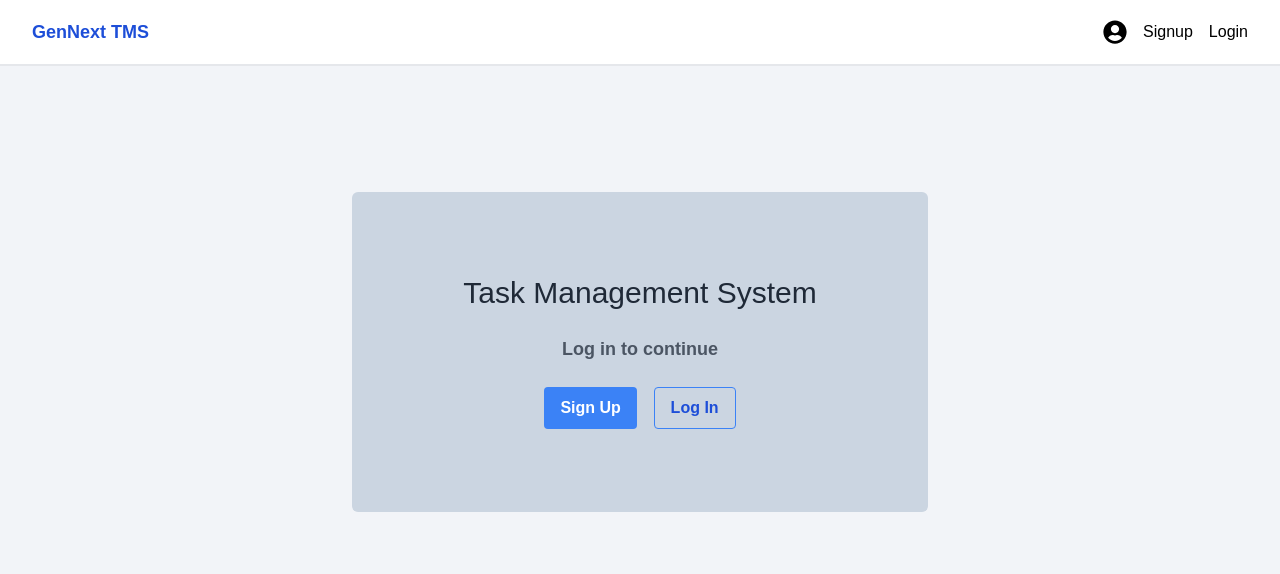
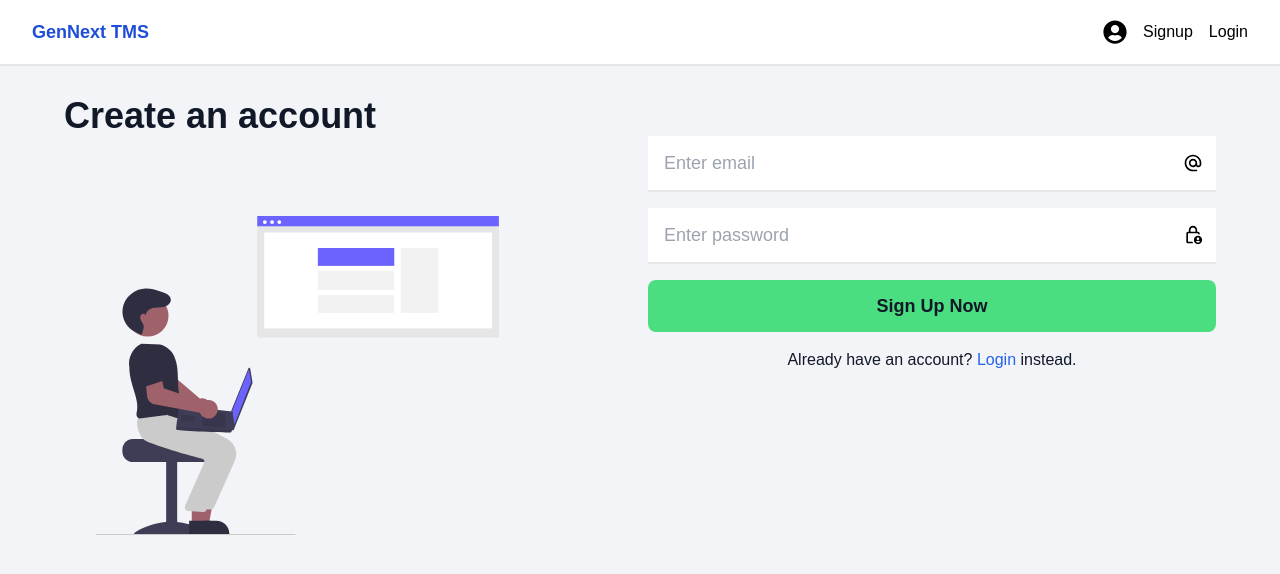
Before and after one commit to akash02-das/task-management-system, a React (Vite) app: page /signup in a window 1280 px wide. Shown: the top 574 px of the page. Built offline with nearby package versions, Linux system fonts and the light colour scheme.

Commit message:
implement signup feature with json-server

```diff
--- /dev/null
+++ b/db.json
@@ -0,0 +1,9 @@
+{
+  "users": [
+    {
+      "email": "akash@example.com",
+      "password": "11111111",
+      "id": 1
+    }
+  ]
+}
--- a/src/components/App.jsx
+++ b/src/components/App.jsx
@@ -1,12 +1,35 @@
+import { Route, BrowserRouter as Router, Routes } from 'react-router-dom';
+import { ToastContainer } from 'react-toastify';
+import 'react-toastify/dist/ReactToastify.css';
+
 import Home from '../pages/Home';
+import Login from '../pages/Login';
+import SignUp from '../pages/SignUp';
 import Layout from './Layout';
 
 function App() {
   return (
     <div className='bg-bodyBackground font-appFont min-h-screen'>
-      <Layout>
-        <Home />
-      </Layout>
+      <Router>
+        <Layout>
+          <Routes>
+            <Route path='/' element={<Home />} />
+            <Route path='/signup' element={<SignUp />} />
+            <Route path='/login' element={<Login />} />
+          </Routes>
+        </Layout>
+      </Router>
+
+      <ToastContainer
+        position='bottom-center'
+        autoClose={5000}
+        hideProgressBar={false}
+        newestOnTop={true}
+        closeOnClick
+        pauseOnFocusLoss
+        pauseOnHover
+        theme='light'
+      />
     </div>
   );
 }
--- a/src/components/Button.jsx
+++ b/src/components/Button.jsx
@@ -1,7 +1,7 @@
 const Button = ({ children, width, ...rest }) => {
   return (
     <button
-      className={`${width} bg-green-400 hover:bg-gray-800 text-gray-900 hover:text-white py-3 px-5 font-semibold text-lg flex justify-center items-center rounded-lg border-none cursor-pointer`}
+      className={`${width} bg-green-400 hover:bg-gray-800 text-gray-900 hover:text-white py-3 px-5 my-4 font-semibold text-lg flex justify-center items-center rounded-lg border-none cursor-pointer`}
       {...rest}
     >
       {children}
--- a/src/components/TextInput.jsx
+++ b/src/components/TextInput.jsx
@@ -1,6 +1,11 @@
-const TextInput = ({ icon, ...rest }) => {
+const TextInput = ({ icon, errors, touched, ...rest }) => {
   return (
-    <div className='w-full h-14 bg-white flex items-center rounded-sm border-solid border-b-2 border-gray-200 p-1 mb-4'>
+    <>
+      <div
+        className={`w-full h-14 bg-white flex items-center rounded-sm border-solid border-b-2 border-gray-200 p-1 ${
+          errors ? 'mb-1' : 'mb-4'
+        }`}
+      >
         <input
           {...rest}
           className='border-none outline-none w-full h-full py-1 px-3 bg-white text-lg font-medium'
@@ -9,6 +14,11 @@ const TextInput = ({ icon, ...rest }) => {
           {icon}
         </span>
       </div>
+
+      {errors && touched ? (
+        <p className='text-red-500 text-sm mb-4'>{errors}</p>
+      ) : null}
+    </>
   );
 };
 
--- a/src/components/auth/LoginForm.jsx
+++ b/src/components/auth/LoginForm.jsx
@@ -1,4 +1,6 @@
 import { MdOutlineAlternateEmail, MdOutlineLockPerson } from 'react-icons/md';
+import { Link } from 'react-router-dom';
+
 import Button from '../Button';
 import TextInput from '../TextInput';
 
@@ -20,7 +22,11 @@ const LoginForm = () => {
       </Button>
 
       <div className='text-center mt-4 text-gray-900'>
-        {`Don't have an account?`} SignUp instead.
+        {`Don't have an account?`}{' '}
+        <Link to='/signup' className='text-blue-600'>
+          SignUp
+        </Link>{' '}
+        instead.
       </div>
     </form>
   );
--- a/src/components/auth/SignUpForm.jsx
+++ b/src/components/auth/SignUpForm.jsx
@@ -1,26 +1,78 @@
+import axios from 'axios';
+import { useFormik } from 'formik';
 import { MdOutlineAlternateEmail, MdOutlineLockPerson } from 'react-icons/md';
+import { Link, useNavigate } from 'react-router-dom';
+import { toast } from 'react-toastify';
+
+import { signUpSchema } from '../../schemas';
 import Button from '../Button';
 import TextInput from '../TextInput';
 
 const SignUpForm = () => {
+  const navigate = useNavigate();
+
+  const initialValues = {
+    email: '',
+    password: '',
+  };
+
+  const { values, errors, touched, handleBlur, handleChange, handleSubmit } =
+    useFormik({
+      initialValues,
+      validationSchema: signUpSchema,
+      onSubmit: (values, action) => {
+        signupHandler(values, action);
+      },
+    });
+
+  const signupHandler = async (values, action) => {
+    try {
+      await axios.post('http://localhost:8080/users', values);
+
+      action.resetForm();
+      navigate('/login');
+      toast.success('Signup successfully!');
+    } catch (error) {
+      console.error(error);
+      toast.error('Signup failed!');
+    }
+  };
+
   return (
-    <form className='h-96'>
+    <form onSubmit={handleSubmit} className='h-96'>
       <TextInput
         type='text'
+        name='email'
+        value={values.email}
+        onChange={handleChange}
+        onBlur={handleBlur}
         placeholder='Enter email'
         icon={<MdOutlineAlternateEmail />}
+        errors={errors.email}
+        touched={touched.email}
       />
       <TextInput
         type='password'
+        name='password'
+        value={values.password}
+        onChange={handleChange}
+        onBlur={handleBlur}
         placeholder='Enter password'
         icon={<MdOutlineLockPerson />}
+        errors={errors.password}
+        touched={touched.password}
       />
+
       <Button type='submit' width='w-full'>
         <span>Sign Up Now</span>
       </Button>
 
       <div className='text-center mt-4 text-gray-900'>
-        Already have an account? Login instead.
+        Already have an account?{' '}
+        <Link to='/login' className='text-blue-600'>
+          Login
+        </Link>{' '}
+        instead.
       </div>
     </form>
   );
--- a/src/components/header/Account.jsx
+++ b/src/components/header/Account.jsx
@@ -1,3 +1,5 @@
+import { Link } from 'react-router-dom';
+
 import { FaUserCircle } from 'react-icons/fa';
 
 const Account = () => {
@@ -6,8 +8,8 @@ const Account = () => {
       <span title='Account'>
         <FaUserCircle size='24px' />
       </span>
-      <a href='signup.html'>Signup</a>
-      <a href='signup.html'>Login</a>
+      <Link to='/signup'>Signup</Link>
+      <Link to='/login'>Login</Link>
     </div>
   );
 };
--- a/src/components/header/Nav.jsx
+++ b/src/components/header/Nav.jsx
@@ -1,3 +1,5 @@
+import { Link } from 'react-router-dom';
+
 import Account from './Account';
 
 const Nav = () => {
@@ -5,9 +7,9 @@ const Nav = () => {
     <nav className='flex bg-white fixed left-0 right-0 top-0 border-solid border-b-2 border-gray-200'>
       <ul className='w-1/2 h-16 list-none flex justify-between items-center font-bold ml-8'>
         <li>
-          <a href='index.html' className='flex justify-center items-center'>
+          <Link to='/' className='flex justify-center items-center'>
             <h3 className='text-lg font-bold text-blue-700'>GenNext TMS</h3>
-          </a>
+          </Link>
         </li>
       </ul>
       <Account />
--- a/src/pages/Home.jsx
+++ b/src/pages/Home.jsx
@@ -1,3 +1,5 @@
+import { Link } from 'react-router-dom';
+
 const Home = () => {
   return (
     <div className='flex justify-center mt-32'>
@@ -9,12 +11,16 @@ const Home = () => {
         </span>
 
         <div className='flex w-52 justify-around'>
+          <Link to='/signup'>
             <button className='bg-blue-500 hover:bg-blue-700 text-white font-bold py-2 px-4 rounded'>
               Sign Up
             </button>
+          </Link>
+          <Link to='/login'>
             <button className='bg-transparent hover:bg-blue-500 text-blue-700 font-semibold hover:text-white py-2 px-4 border border-blue-500 hover:border-transparent rounded'>
               Log In
             </button>
+          </Link>
         </div>
       </div>
     </div>
--- /dev/null
+++ b/src/schemas/index.jsx
@@ -0,0 +1,6 @@
+import * as Yup from 'yup';
+
+export const signUpSchema = Yup.object({
+  email: Yup.string().email().required('Please enter your email'),
+  password: Yup.string().min(8).required('Please enter your password'),
+});
```
Also changed, not shown: package.json (+9 -2 lines), 1 other file (tests, documents, lock files or other folders). Lines whose indentation alone changed are shown as unchanged.
